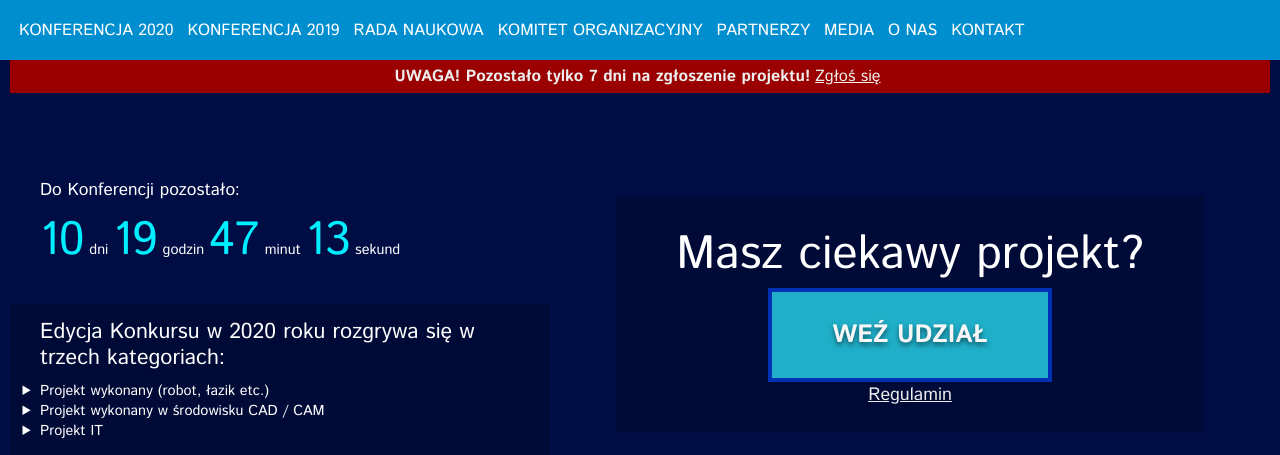
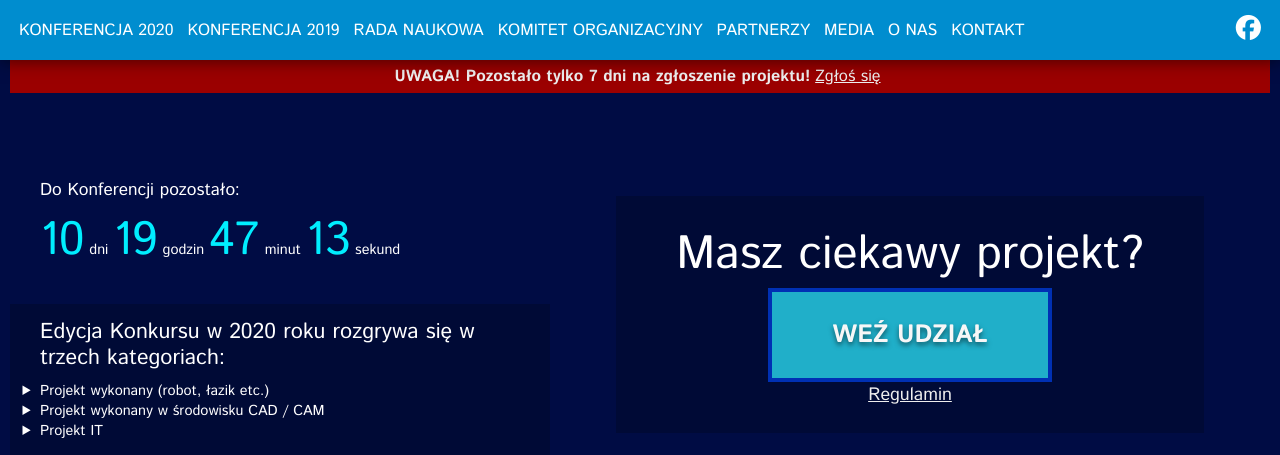
Before and after one commit to mwvabes/kmi-mechatron, a PHP site: page / in a window 1280 px wide. Shown: the top 455 px of the page. Run offline with PHP 8.4, Linux system fonts and the light colour scheme; some libraries are stand-ins or nearby versions.

Commit message:
Added social icon to navbar

```diff
--- a/index.html
+++ b/index.html
@@ -12,6 +12,9 @@
   <link rel="stylesheet" href="styles/homepage.css">
 
   <title>Konkurs i Konferencja Młodych Inżynierów</title>
+
+  <script src="https://kit.fontawesome.com/7f492f3a8a.js" crossorigin="anonymous" async></script>
+
 </head>
 
 <body>
@@ -30,6 +33,7 @@
         <li><a href="#aboutUsInMedia">Media</a></li>
         <li><a href="!">O nas</a></li>
         <li><a href="#contact">Kontakt</a></li>
+        <li class="socialLink"><a href="https://www.facebook.com/URmechatron/" target="_blank" title="Facebook"><i class="fab fa-facebook"></i></a></li>
       </ul>
     </nav>
   </header>
@@ -110,9 +114,13 @@
         <h2>Organizatorzy</h2>
         <ul class="partners">
           <li><img src="http://www.ur.edu.pl/file/74161/logo+UR.jpg" title="Uniwersytet Rzeszowski" alt=""></li>
-          <li><img src="https://scontent-frt3-2.xx.fbcdn.net/v/t1.0-9/18767877_298701460587174_3593933786697803638_n.png?_nc_cat=109&_nc_oc=AQnvVwsddoO9G60rHvN2WNVRUWeTbR4McAmDmt20KFZStcroH4hKEiDLcX87RHx4-so&_nc_ht=scontent-frt3-2.xx&oh=08934cc426b958f328032aeb48d7dfcd&oe=5E4E45CF" title="Koło Naukowe Mechatron" alt=""></li>
+          <li><img
+              src="https://scontent-frt3-2.xx.fbcdn.net/v/t1.0-9/18767877_298701460587174_3593933786697803638_n.png?_nc_cat=109&_nc_oc=AQnvVwsddoO9G60rHvN2WNVRUWeTbR4McAmDmt20KFZStcroH4hKEiDLcX87RHx4-so&_nc_ht=scontent-frt3-2.xx&oh=08934cc426b958f328032aeb48d7dfcd&oe=5E4E45CF"
+              title="Koło Naukowe Mechatron" alt=""></li>
           <li><img src="https://portal.pti.org.pl/wp-content/uploads/2019/01/logo_PTI_RGB-01.png" alt=""></li>
-          <li><img src="https://bpnt.bialystok.pl/Api/Files/Get//sites/bpntportal/BPNTPortal_Pictures/b47c788a0dfa45b39050b30f7d6e5356/SAMSUNG_INKUBATOR_LOGO_PION_KOLOR-(1).png" alt=""></li>
+          <li><img
+              src="https://bpnt.bialystok.pl/Api/Files/Get//sites/bpntportal/BPNTPortal_Pictures/b47c788a0dfa45b39050b30f7d6e5356/SAMSUNG_INKUBATOR_LOGO_PION_KOLOR-(1).png"
+              alt=""></li>
         </ul>
       </div>
       <div class="partnersSection">
@@ -132,7 +140,9 @@
         <h2>Patronat Akademicki</h2>
         <ul class="partners">
           <li><img src="http://www.ur.edu.pl/file/74161/logo+UR.jpg" alt=""></li>
-          <li><img src="https://w.prz.edu.pl/fcp/uGBUYJwtaJGghSQQ9SlkTBlkCBzETDwENCi5DHUQDEyAGFUBpVgxiB2cdRmhZWhFTDUhBf3ZdVEAU/953/ansys_prz_edu_pl/logo_prz.png" alt=""></li>
+          <li><img
+              src="https://w.prz.edu.pl/fcp/uGBUYJwtaJGghSQQ9SlkTBlkCBzETDwENCi5DHUQDEyAGFUBpVgxiB2cdRmhZWhFTDUhBf3ZdVEAU/953/ansys_prz_edu_pl/logo_prz.png"
+              alt=""></li>
           <li><img src="https://alo.rzeszow.pl/img/wsiz.png" alt=""></li>
         </ul>
       </div>
@@ -141,9 +151,12 @@
         <ul class="partners">
           <li><img src="https://mlodziprzyglosie.pl/wp-content/themes/mpg/img/head-partnerzy.png" alt=""></li>
           <li><img src="https://inveo.com.pl/wp-content/uploads/2019/04/Botland-logo.png" alt=""></li>
-          <li><img src="https://s.tvp.pl/repository/attachment/7/5/c/75cf0b84f6f3d36be0c62f9a41e806a81473943034729.jpg" alt=""></li>
+          <li><img src="https://s.tvp.pl/repository/attachment/7/5/c/75cf0b84f6f3d36be0c62f9a41e806a81473943034729.jpg"
+              alt=""></li>
           <li><img src="https://www.techkiller.pl/wp-content/uploads/2018/02/jjo.png" alt=""></li>
-          <li><img src="http://ilovenysa.pl/wp-content/uploads/2018/05/31503788_1404379076374972_6201200135607681024_n.jpg" alt=""></li>
+          <li><img
+              src="http://ilovenysa.pl/wp-content/uploads/2018/05/31503788_1404379076374972_6201200135607681024_n.jpg"
+              alt=""></li>
           <li><img src="https://l.gpcdn.pl/3/30/306/306557/_res/softsystem_logo.jpg" alt=""></li>
         </ul>
       </div>
@@ -306,7 +319,7 @@
           </div>
         </div>
 
-    </section>
+      </section>
     </div>
 
   </main>
--- a/styles/global.css
+++ b/styles/global.css
@@ -47,8 +47,15 @@ p {
 }
 
 header {
-  background-color: #008ecf;
+  background-color: #008dcf;
   max-height: 60px;
+  position: fixed;
+  top: 0;
+  left: 0;
+  right: 0;
+  z-index: 9999;
+  -webkit-box-shadow: 0px 2px 15px rgba(0, 0, 0, 0.5);
+          box-shadow: 0px 2px 15px rgba(0, 0, 0, 0.5);
 }
 
 nav {
@@ -94,6 +101,14 @@ nav > ul > li > a:hover {
   background-color: rgba(255, 255, 255, 0.3);
 }
 
+.socialLink > a {
+  font-size: 1.4rem;
+}
+
+main {
+  margin-top: 60px;
+}
+
 main > div:first-child {
   min-height: calc(100vh - 60px);
 }
@@ -118,6 +133,9 @@ main > div {
 @media screen and (min-width: 1261px) {
   .navToggleContainer {
     display: none;
+  }
+  .socialLink {
+    margin-left: auto;
   }
 }
 
@@ -455,7 +473,7 @@ footer > div {
   font-size: .8rem;
   -webkit-box-sizing: border-box;
           box-sizing: border-box;
-  padding: 5px;
+  padding: 15px;
   max-width: 1260px;
   margin: 0px auto;
   background-color: #e0e0e0;
@@ -467,16 +485,28 @@ footer > div {
   -webkit-box-pack: justify;
       -ms-flex-pack: justify;
           justify-content: space-between;
+  -webkit-box-align: center;
+      -ms-flex-align: center;
+          align-items: center;
+  min-height: 160px;
 }
 
 footer > * > * > p {
   font-size: inherit;
   text-align: center;
+  display: block;
 }
 
 .footer > .left {
   -ms-flex-line-pack: start;
       align-content: flex-start;
+  -webkit-box-orient: vertical;
+  -webkit-box-direction: normal;
+      -ms-flex-direction: column;
+          flex-direction: column;
+  -webkit-box-align: start;
+      -ms-flex-align: start;
+          align-items: flex-start;
 }
 
 .footer > .right {
--- a/styles/global.scss
+++ b/styles/global.scss
@@ -76,8 +76,14 @@ p {
 }
 
 header {
-  background-color: #008ecf;
+  background-color: #008dcf;
   max-height: 60px;
+  position: fixed;
+  top: 0;
+  left: 0;
+  right: 0;
+  z-index: 9999;
+  box-shadow: 0px 2px 15px rgba(0,0,0,0.5);;
 }
 
 nav {
@@ -110,6 +116,14 @@ nav > ul > li > a:hover {
   background-color: rgba(255, 255, 255, 0.3);
 }
 
+.socialLink > a {
+  font-size: 1.4rem;
+}
+
+main {
+  margin-top: 60px;
+}
+
 main > div:first-child {
   min-height: calc(100vh - 60px);
 }
@@ -127,6 +141,11 @@ main > div {
   .navToggleContainer {
     display:none;
   }
+
+  .socialLink {
+    margin-left: auto;
+  }
+
 }
 
 @media screen and (max-width: 1260px) {
@@ -400,22 +419,27 @@ footer > div {
   color: $footerColor;
   font-size: .8rem;
   box-sizing: border-box;
-  padding: 5px;
+  padding: 15px;
   max-width: $maxWidth;
   margin: 0px auto;
   background-color: $footerBackground;
   display: flex;
   flex-wrap: wrap;
   justify-content: space-between;
+  align-items: center;
+  min-height: 160px;
 }
 
 footer > * > * > p {
   font-size: inherit;
   text-align: center;
+  display: block;
 }
 
 .footer > .left {
   align-content: flex-start;
+  flex-direction: column;
+  align-items: flex-start;
 }
 
 .footer > .right {
--- a/styles/homepage.css
+++ b/styles/homepage.css
@@ -301,6 +301,7 @@ section#aboutUsInMedia {
   -webkit-box-pack: center;
       -ms-flex-pack: center;
           justify-content: center;
+  width: 100%;
 }
 
 .person {
@@ -331,6 +332,7 @@ section#aboutUsInMedia {
   transition: -webkit-transform 400ms ease-in-out;
   transition: transform 400ms ease-in-out;
   transition: transform 400ms ease-in-out, -webkit-transform 400ms ease-in-out;
+  min-height: 140px;
 }
 
 .person:hover {
--- a/styles/homepage.scss
+++ b/styles/homepage.scss
@@ -257,6 +257,7 @@ section#aboutUsInMedia {
     flex-direction: row;
     flex-wrap: wrap;
     justify-content: center;
+    width: 100%;
 }
 
 
@@ -273,6 +274,7 @@ section#aboutUsInMedia {
     border: 2px solid $blue;
     justify-content: center;
     transition: transform 400ms ease-in-out;
+    min-height: 140px;
 }
 
 .person:hover {
```
Also changed, not shown: 2 other files.
